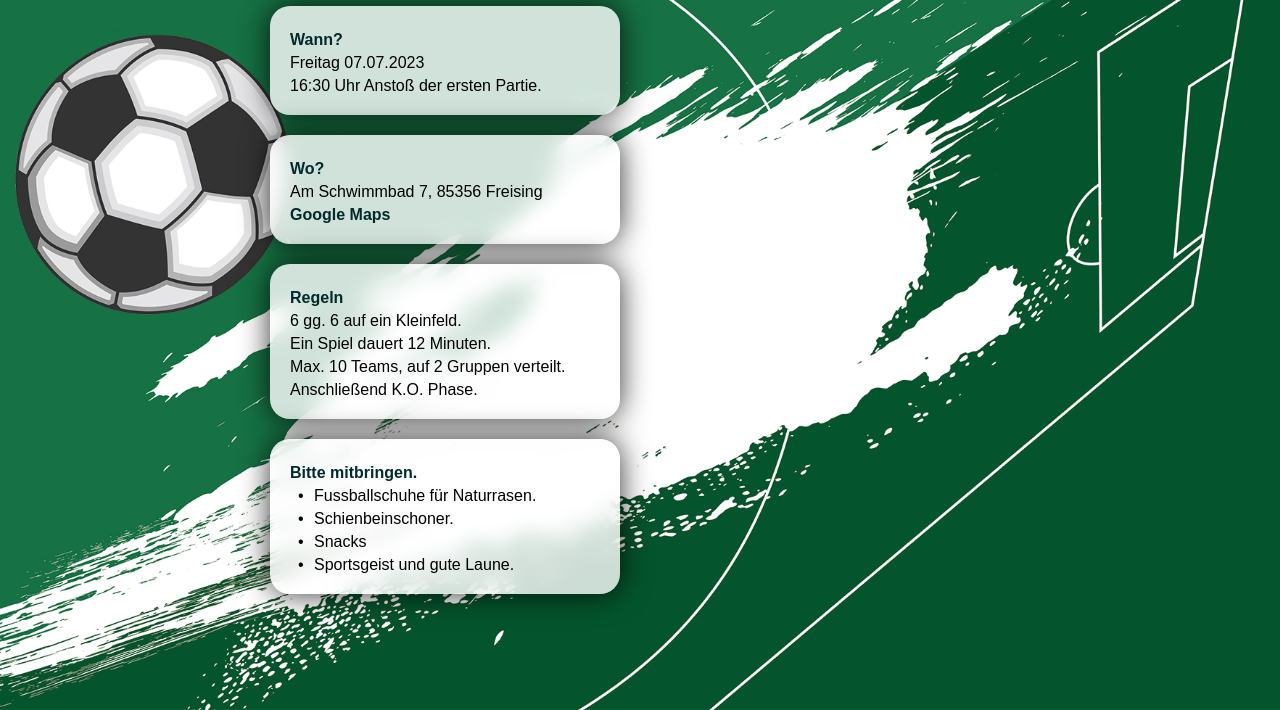
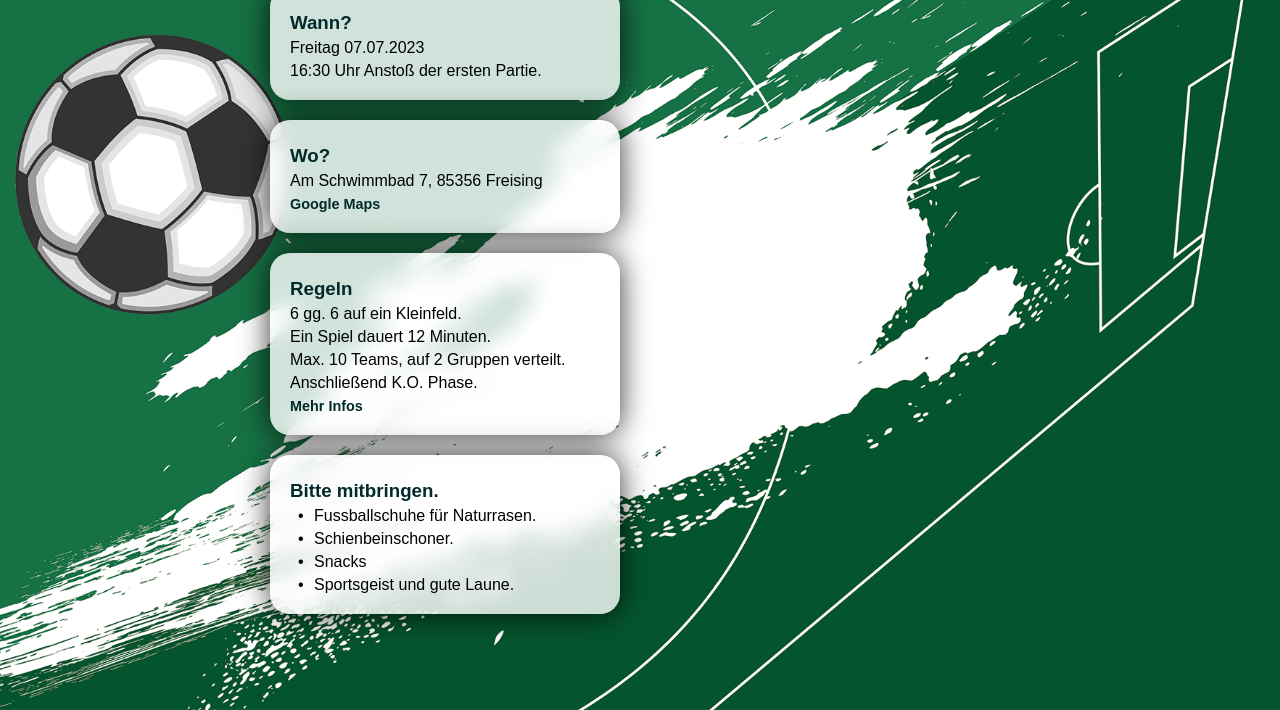
Before and after one commit to ZHSFussball/ZHSFussball.github.io, a website: page index.html in a window 1280 px wide. Shown: the part 90-800 px from the top of the page. Drawn offline with nearby package versions, Linux system fonts and the light colour scheme.

Commit message:
Styling and more infos href on home

```diff
--- a/index.html
+++ b/index.html
@@ -24,24 +24,25 @@
 
     <div class="rules">
         <div class="text-box narrow">
-            <h4>Wann?</h4>
+            <h3>Wann?</h3>
             <p>Freitag 07.07.2023</p>
             <p>16:30 Uhr Anstoß der ersten Partie.</p>
         </div>
         <div class="text-box narrow">
-            <h4>Wo?</h4>
+            <h3>Wo?</h3>
             <p>Am Schwimmbad 7, 85356 Freising</p>
             <p><a href="https://goo.gl/maps/wYpqmrkjCvHa35yXA">Google Maps</a></p>
         </div>
         <div class="text-box narrow">
-            <h4>Regeln</h4>
+            <h3>Regeln</h3>
             <p>6 gg. 6 auf ein Kleinfeld.</p>
             <p>Ein Spiel dauert 12 Minuten.</p>
             <p>Max. 10 Teams, auf 2 Gruppen verteilt.</p>
             <p>Anschließend K.O. Phase.</p>
+            <p><a href="rules.html">Mehr Infos</a></p>
         </div>
         <div class="text-box narrow">
-            <h4>Bitte mitbringen.</h4>
+            <h3>Bitte mitbringen.</h3>
             <ul>
                 <li>Fussballschuhe für Naturrasen.</li>
                 <li>Schienbeinschoner.</li>
--- a/style.css
+++ b/style.css
@@ -30,17 +30,20 @@ header {
 }
 
 a {
-    font-size: 1em;
+    font-size: .9em;
     color: #022a2a;
     text-decoration: none;
     font-weight: 600;
+}
+a:hover {
+    text-decoration: underline;
 }
 
 p, li {
     margin-top: 5px;
 }
 
-h4{
+h3, h4{
     color: #022a2a;
     margin-top: 5px;
 }
@@ -192,7 +195,7 @@ ul li:before {
 }
 
 .team-solo {
-    font-size: .9em;
+    font-size: 1.1em;
     color: #022a2a;
     text-align: center;
     font-weight: 500;
```
Also changed, not shown: en/index.html (+5 -4 lines).
